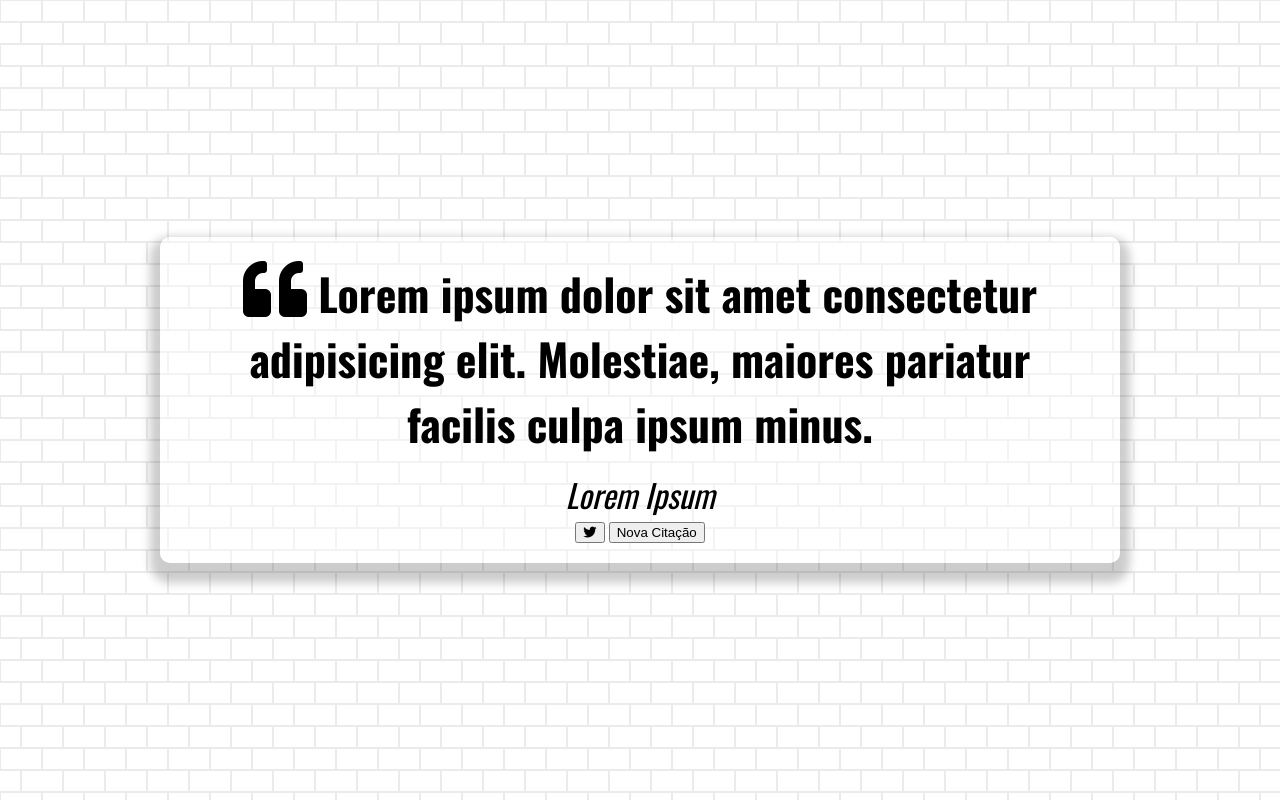
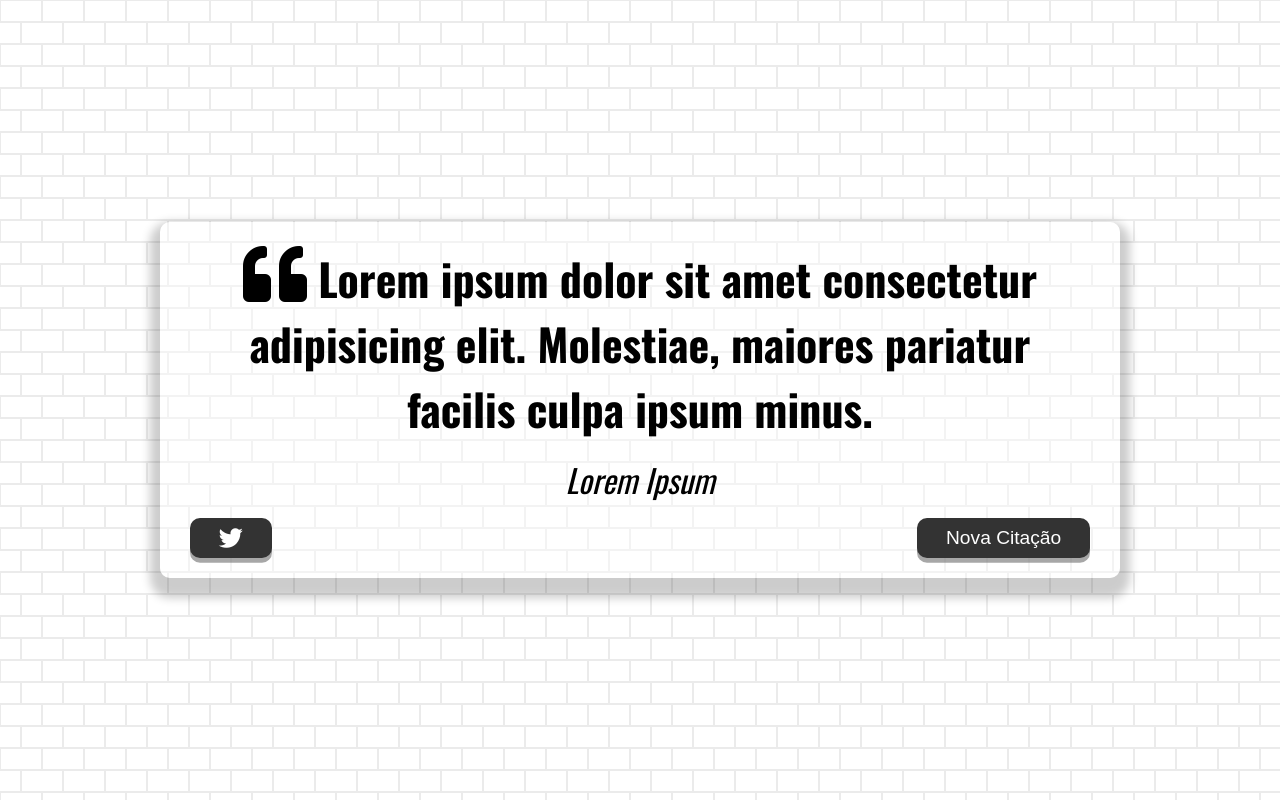
Before and after one commit to diegonunes/gerador-citacoes, a plain HTML site: page index.html in a window 1280 px wide. Drawn offline with nearby package versions, Linux system fonts and the light colour scheme.

Commit message:
💄 estilo botões

```diff
--- a/style.css
+++ b/style.css
@@ -46,6 +46,42 @@ body {
   font-style: italic;
 }
 
+.container-botoes {
+  margin-top: 15px;
+  display: flex;
+  justify-content: space-between;
+}
+
+button {
+  cursor: pointer;
+  font-size: 1.2rem;
+  height: 2.5rem;
+  border: none;
+  border-radius: 10px;
+  color: #fff;
+  background: #333;
+  outline: none;
+  padding: 0.5rem 1.8rem;
+  box-shadow: 0 0.3rem rgba(121, 121, 121, 0.65);
+}
+
+button:hover {
+  filter: brightness(110%);
+}
+
+button:active {
+  transform: translate(0, 0.3rem);
+  box-shadow: 0 0.1rem rgba(255, 255, 255, 0.65);
+}
+
+.twitter-botao:hover {
+  color: #1da1f2;
+}
+
+.fa-twitter {
+  font-size: 1.5rem;
+}
+
 /* Media Query */
 @media screen and (max-width: 1000px) {
   .container-citacao {
```
